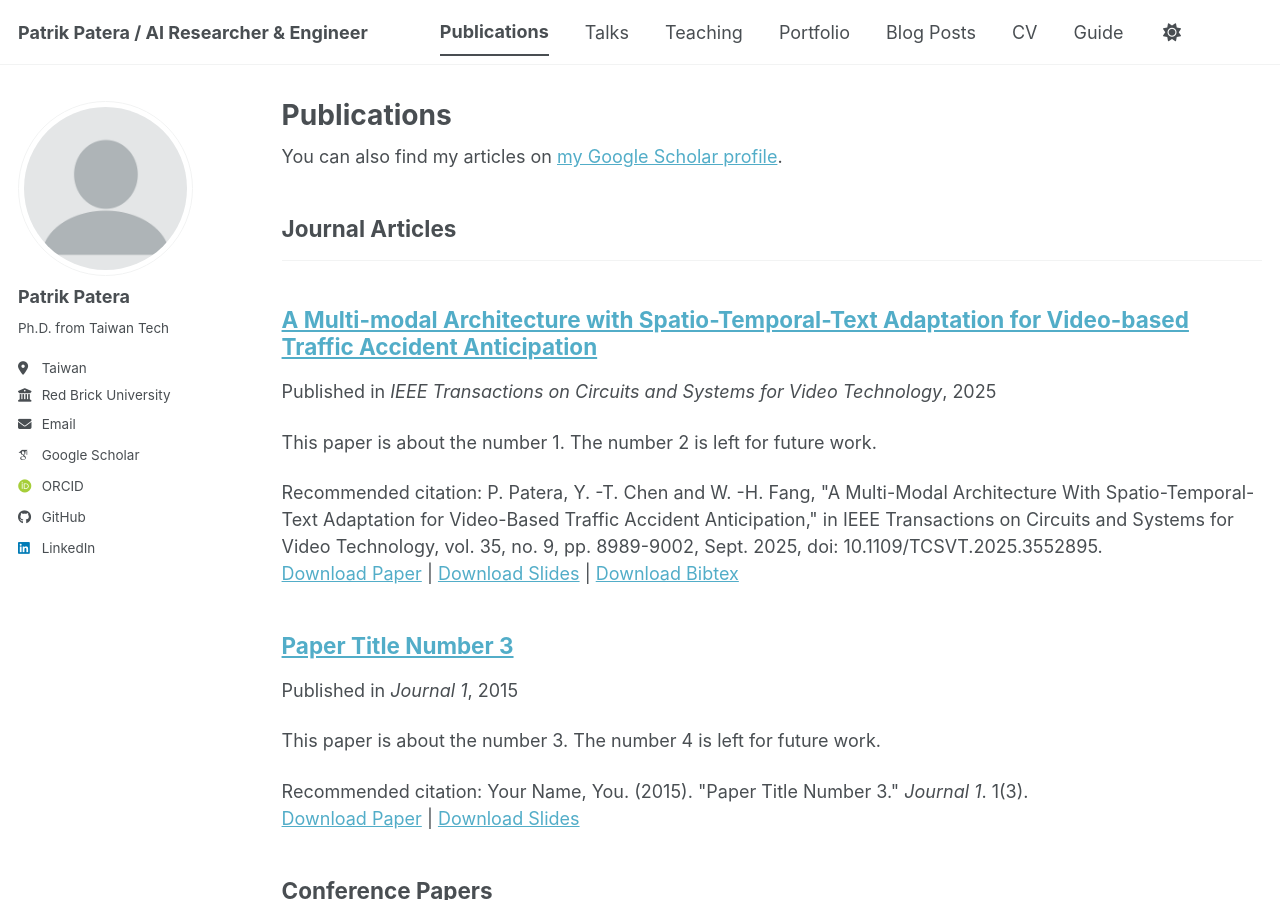
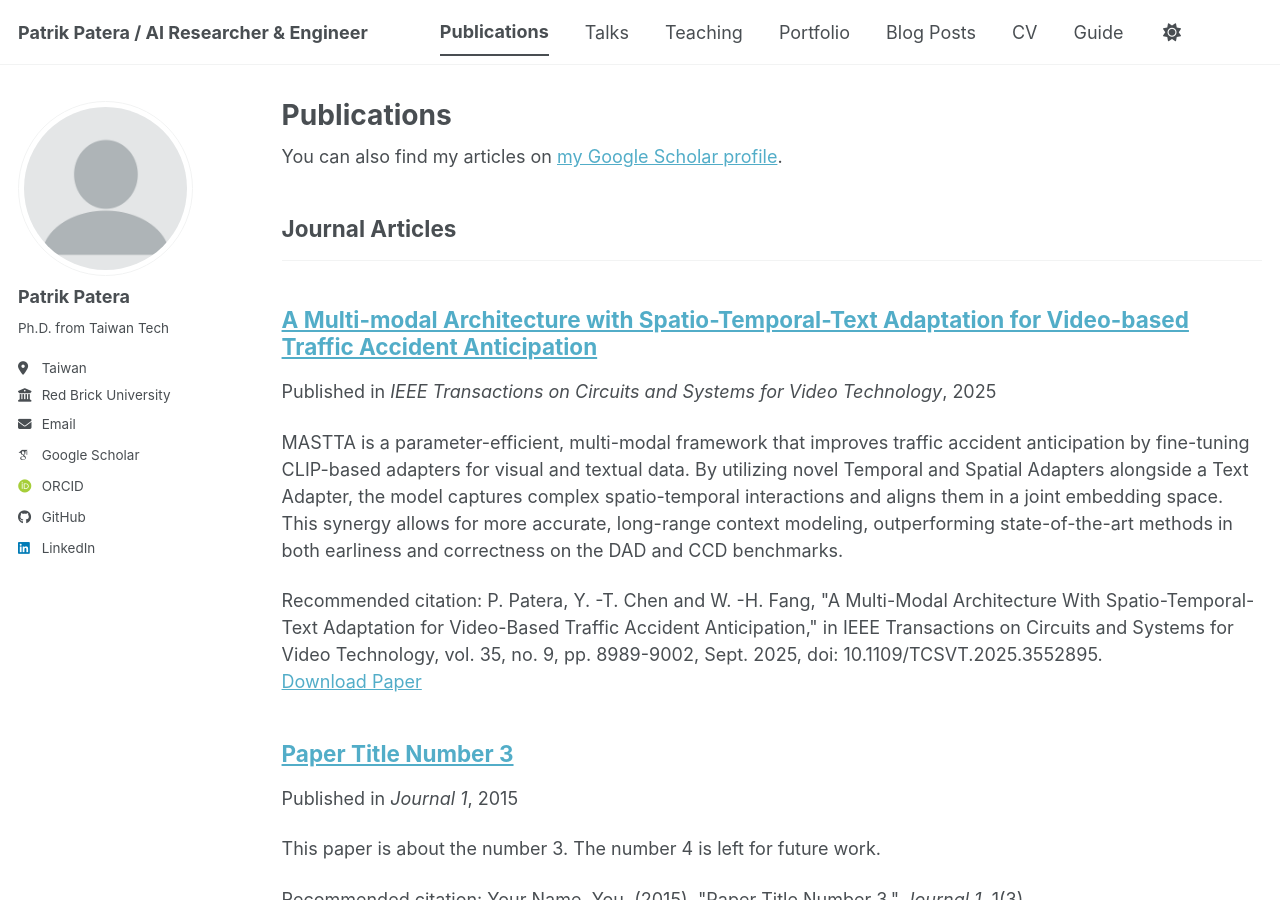
Before and after one commit to patpatera/patpatera.github.io, a Jekyll site: the page built from _pages/publications.html, in a window 1280 px wide and 900 px high. Built offline with Jekyll 4.4.1, drawn with Linux system fonts in a browser that asks for light colours; some web fonts are replaced; a script bundle is joined from its source files by our own code; library files that are not in the unit come from our copies.

Commit message:
Revise excerpt for IEEE-TCSVT-25 publication
Updated the excerpt to provide a detailed summary of the paper's contributions and methodology.

```diff
--- a/_publications/IEEE-TCSVT-25.md
+++ b/_publications/IEEE-TCSVT-25.md
@@ -3,12 +3,10 @@ title: "A Multi-modal Architecture with Spatio-Temporal-Text Adaptation for Vide
 collection: publications
 category: manuscripts
 permalink: /publication/IEEE-TCSVT-25
-excerpt: 'This paper is about the number 1. The number 2 is left for future work.'
+excerpt: 'MASTTA is a parameter-efficient, multi-modal framework that improves traffic accident anticipation by fine-tuning CLIP-based adapters for visual and textual data. By utilizing novel Temporal and Spatial Adapters alongside a Text Adapter, the model captures complex spatio-temporal interactions and aligns them in a joint embedding space. This synergy allows for more accurate, long-range context modeling, outperforming state-of-the-art methods in both earliness and correctness on the DAD and CCD benchmarks.'
 date: 2025-03-19
 venue: 'IEEE Transactions on Circuits and Systems for Video Technology'
-slidesurl: 'https://academicpages.github.io/files/slides1.pdf'
 paperurl: 'https://ieeexplore.ieee.org/abstract/document/10933925'
-bibtexurl: 'https://academicpages.github.io/files/bibtex1.bib'
 citation: 'P. Patera, Y. -T. Chen and W. -H. Fang, "A Multi-Modal Architecture With Spatio-Temporal-Text Adaptation for Video-Based Traffic Accident Anticipation," in IEEE Transactions on Circuits and Systems for Video Technology, vol. 35, no. 9, pp. 8989-9002, Sept. 2025, doi: 10.1109/TCSVT.2025.3552895.'
 ---
 The contents above will be part of a list of publications, if the user clicks the link for the publication than the contents of section will be rendered as a full page, allowing you to provide more information about the paper for the reader. When publications are displayed as a single page, the contents of the above "citation" field will automatically be included below this section in a smaller font.
```
